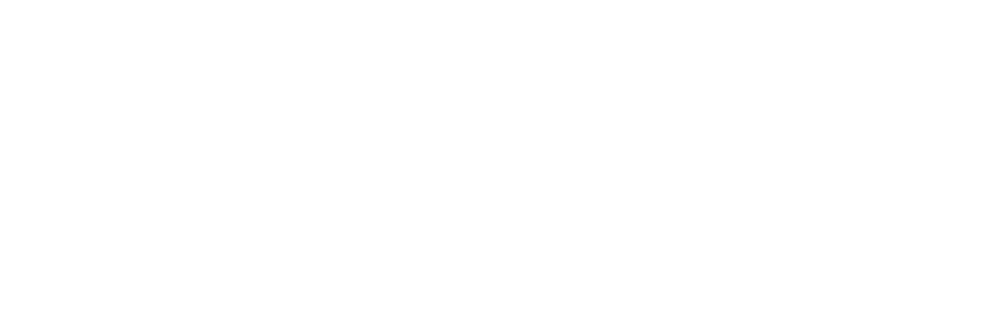
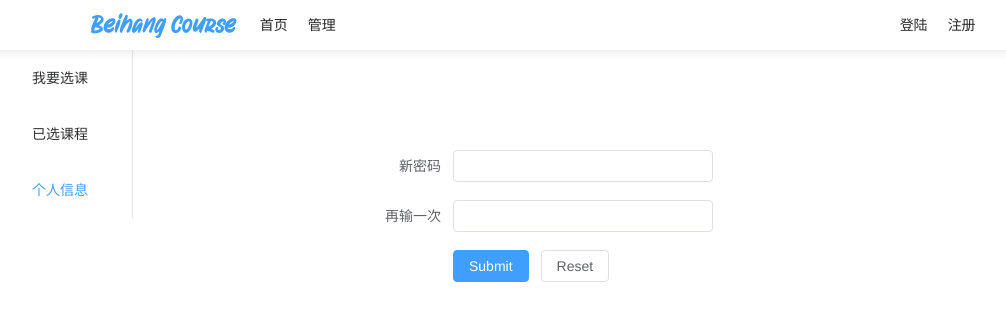
Before and after one commit to rfhits/2021_Fall_BUAA_Database-Frontend, a Vue app: page /manage/user-info in a window 1280 px wide. Before the commit this address had no page. Shown: the top 320 px of the page, without its empty margins (17-1023 px from the left). Built offline with nearby package versions, Linux system fonts and the light colour scheme.

Commit message:
add change user info function

```diff
--- a/src/components/Header.vue
+++ b/src/components/Header.vue
@@ -60,9 +60,11 @@
                 <div v-if=this.$store.state.loggedIn>
                     <a-popover>
                       <template #content>
-                        <el-link icon="el-icon-s-home" @click="goToPage('/home')">Home</el-link>
+                        <el-link icon="el-icon-s-home" @click="goToPage('/home')">首页</el-link>
                         <br>
-                        <el-link icon="el-icon-switch-button" @click="logout()">logout</el-link>
+                        <el-link icon="el-icon-switch-button" @click="logout()">退出</el-link>
+                        <br>
+                        <el-link icon="el-icon-edit-outline" @click="goToPage('/manage/user-info')">修改信息</el-link>
                       </template>
                       <a-avatar src="https://cube.elemecdn.com/0/88/03b0d39583f48206768a7534e55bcpng.png" />
 <!--                      <a-avatar src="../static/picture/default_avatar.jpg" />-->
@@ -176,6 +178,10 @@ export default {
             this.$router.push('/user/' + this.$store.state.user.userID);
             this.visible = false;
         },
+        editUserInfo() {
+
+
+        },
         goToPage(link) {
           this.$router.push(link)
         },
--- a/src/components/Sidebar.vue
+++ b/src/components/Sidebar.vue
@@ -14,6 +14,10 @@
         <i class="el-icon-menu" ></i>
           <span>已选课程</span>
       </el-menu-item>
+      <el-menu-item index="/manage/user-info">
+        <i class="el-icon-user-solid" ></i>
+        <span>个人信息</span>
+      </el-menu-item>
     </el-menu>
   </div>
 </template>
--- a/src/router/index.js
+++ b/src/router/index.js
@@ -6,6 +6,7 @@ import Manage from "../views/Manage";
 import Sidebar from "../components/Sidebar";
 import SelectCourse from "../views/manage/SelectCourse";
 import QueryCourse from "../views/manage/QueryCourse";
+import UserInfo from "../views/manage/UserInfo";
 
 const routes = [
   {
@@ -42,6 +43,11 @@ const routes = [
         path: '/manage/query-course',
         name: 'QueryCourse',
         component: QueryCourse
+      },
+      {
+        path: '/manage/user-info',
+        name: 'UserInfo',
+        component: UserInfo
       }
     ]
   },
--- /dev/null
+++ b/src/views/manage/UserInfo.vue
@@ -0,0 +1,130 @@
+<template>
+  <div class="_form" style="padding: 100px 550px 100px 200px; text-align:center">
+    <el-form
+        ref="ruleForm"
+        :model="ruleForm"
+        status-icon
+        :rules="rules"
+        label-width="120px"
+        class="demo-ruleForm"
+
+    >
+      <el-form-item label="新密码" prop="pass">
+        <el-input
+            v-model="ruleForm.pass"
+            type="password"
+            autocomplete="off"
+        ></el-input>
+      </el-form-item>
+      <el-form-item label="再输一次" prop="checkPass">
+        <el-input
+            v-model="ruleForm.checkPass"
+            type="password"
+            autocomplete="off"
+        ></el-input>
+      </el-form-item>
+      <el-form-item>
+        <el-button type="primary" @click="submitForm('ruleForm')">Submit</el-button>
+        <el-button @click="resetForm('ruleForm')">Reset</el-button>
+      </el-form-item>
+    </el-form>
+  </div>
+
+</template>
+
+
+<script>
+import request from "../../api/request";
+
+export default {
+  name: "UserInfo",
+  data() {
+    const checkAge = (rule, value, callback) => {
+      if (!value) {
+        return callback(new Error('Please input the age'))
+      }
+      setTimeout(() => {
+        if (!Number.isInteger(value)) {
+          callback(new Error('Please input digits'))
+        } else {
+          if (value < 18) {
+            callback(new Error('Age must be greater than 18'))
+          } else {
+            callback()
+          }
+        }
+      }, 1000)
+    };
+    const validatePass = (rule, value, callback) => {
+      if (value === '') {
+        callback(new Error('请输入密码'));
+      } else if (value.length < 8) {
+        callback(new Error('密码至少应为8位'));
+      } else {
+        if (this.ruleForm.checkPass !== '') {
+          this.$refs.ruleForm.validateField('checkPass');
+        }
+        callback();
+      }
+    };
+    const validatePass2 = (rule, value, callback) => {
+      if (value === '') {
+        callback(new Error('Please input the password again'))
+      } else if (value !== this.ruleForm.pass) {
+        callback(new Error("Two inputs don't match!"))
+      } else {
+        callback()
+      }
+    }
+    return {
+      ruleForm: {
+        pass: '',
+        checkPass: '',
+        age: '',
+      },
+      rules: {
+        pass: [{ validator: validatePass, trigger: 'blur' }],
+        checkPass: [{ validator: validatePass2, trigger: 'blur' }],
+        age: [{ validator: checkAge, trigger: 'blur' }],
+      },
+    }
+  },
+  methods: {
+    submitForm(formName) {
+      let _this = this
+      this.$refs[formName].validate((valid) => {
+        if (valid) {
+          request.post("/change_password/", {
+            "user": {
+              "userID": this.$store.state.user.userID,
+              "password": _this.ruleForm.pass,
+            }
+          }).then((res) => {
+            if (res.status === 0) {
+             this.$messsage.success("修改成功❤")
+            } else {
+              this.$message.error(res.statusInfo.message);
+            }
+          }).catch((err) => {
+            console.log(err);
+          })
+        } else {
+          alert("两次输入密码不一致")
+          return false
+        }
+      })
+    },
+    resetForm(formName) {
+      this.$refs[formName].resetFields()
+    },
+  },
+}
+</script>
+
+<style scoped>
+
+/*._form /deep/ .el-input__inner {*/
+/*  width: 200px;*/
+/*}*/
+
+</style>
```
